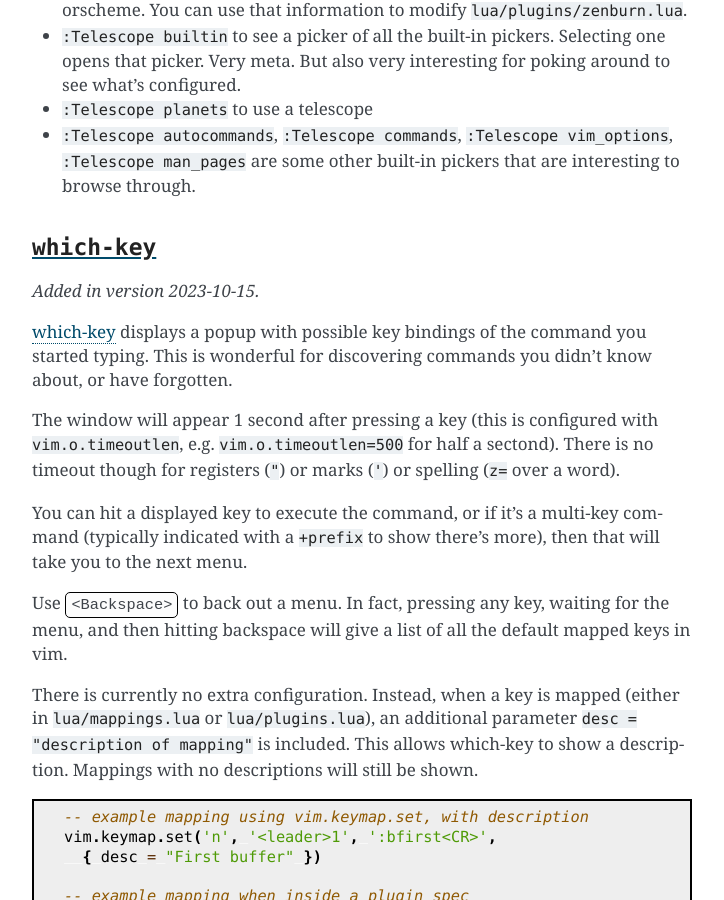
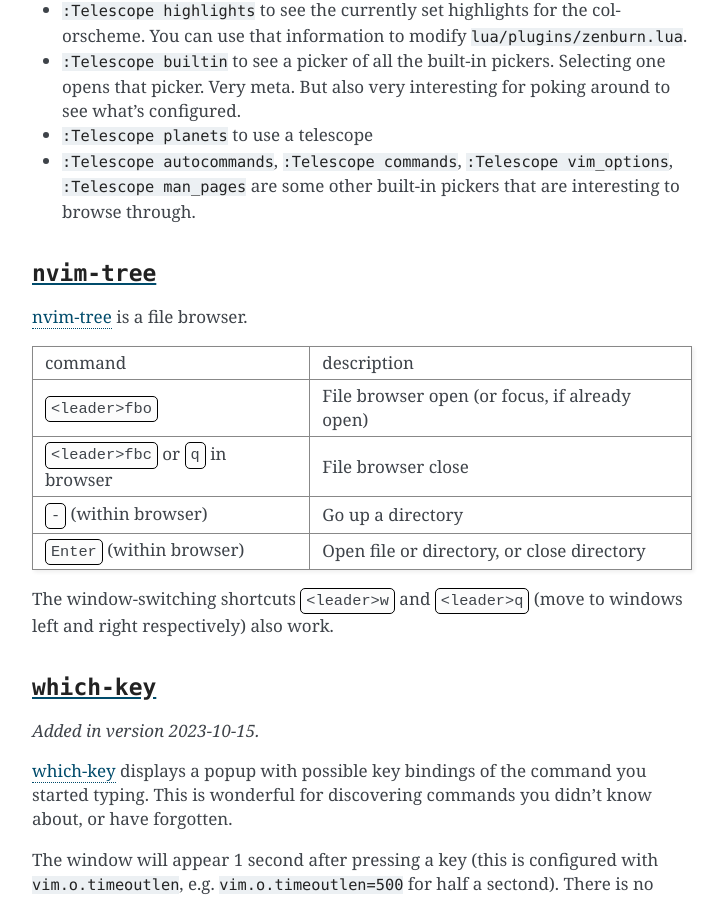
Before and after one commit to daler/dotfiles, a Sphinx documentation site: the page built from docs/vim.rst, in a window 1280 px wide and 900 px high, scrolled down 6985 px. Shown: the whole window, without its empty margins (388-1112 px from the left). Built offline with Sphinx 7.4.7, drawn with Linux system fonts in a browser that asks for light colours.

Commit message:
add nvim-tree docs

```diff
--- a/docs/vim.rst
+++ b/docs/vim.rst
@@ -376,6 +376,27 @@
 - ``:Telescope autocommands``, ``:Telescope commands``, ``:Telescope
   vim_options``, ``:Telescope man_pages`` are some other built-in pickers that
   are interesting to browse through.
+
+``nvim-tree``
+~~~~~~~~~~~~~
+`nvim-tree <https://github.com/nvim-tree/nvim-tree.lua>`_ is a file browser.
+
+.. list-table::
+
+    * - command
+      - description
+    * - :kbd:`<leader>fbo`
+      - File browser open (or focus, if already open)
+    * - :kbd:`<leader>fbc` or :kbd:`q` in browser
+      - File browser close
+    * - :kbd:`-` (within browser)
+      - Go up a directory
+    * - :kbd:`Enter` (within browser)
+      - Open file or directory, or close directory
+
+The window-switching shortcuts :kbd:`<leader>w` and :kbd:`<leader>q` (move to
+windows left and right respectively) also work.
+
 
 ``which-key``
 ~~~~~~~~~~~~~
```
